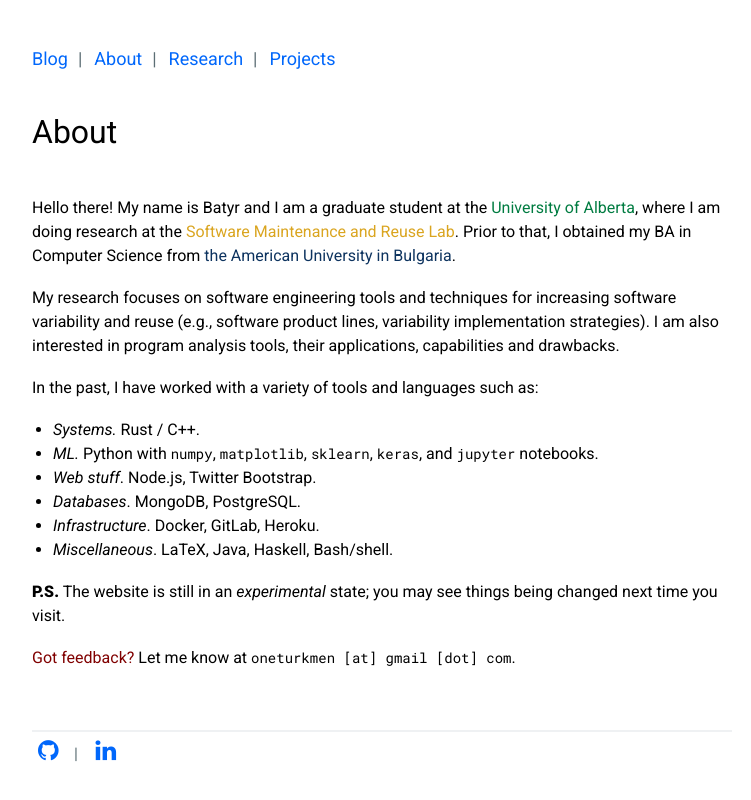
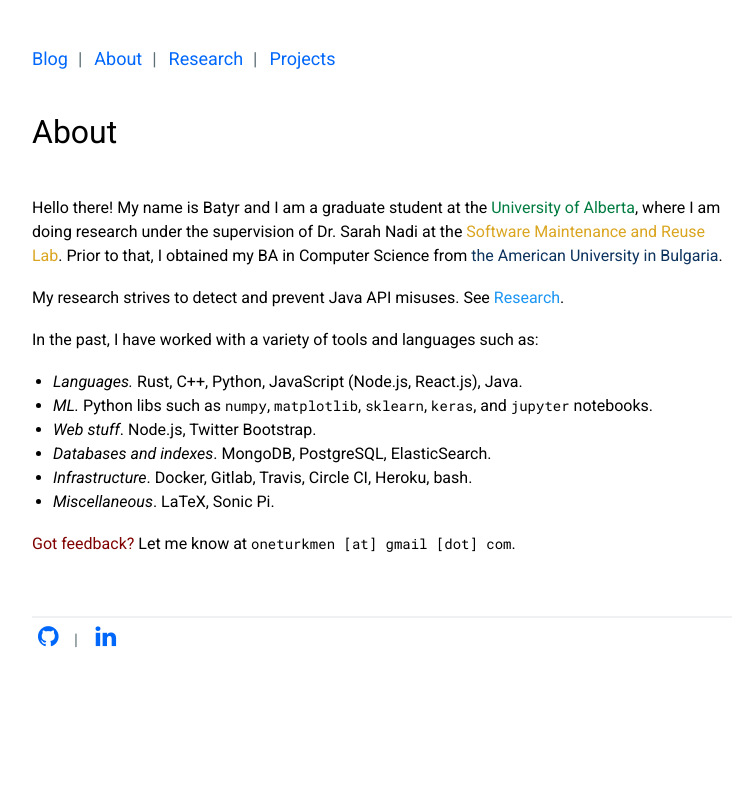
Before and after one commit to oneturkmen/oneturkmen.github.io, a Jekyll site: the page built from _pages/about.markdown, in a window 1280 px wide. Shown: the top 800 px of the page, without its empty margins (258-1009 px from the left). Built offline with Jekyll 4.4.1, drawn with Linux system fonts in a browser that asks for light colours.

Commit message:
Add research page

```diff
--- a/_includes/header.html
+++ b/_includes/header.html
@@ -1,5 +1,5 @@
 <header class="c-page__header">
     <p>
-    <a href="{{ "/" | prepend: site.baseurl }}">Blog</a><span class="u-separate"></span> <a href="{{ "/about/" | prepend: site.baseurl }}">About</a><span class="u-separate"></span> <a href="{{ "/projects/" | prepend: site.baseurl }}">Research</a><span class="u-separate"></span> <a href="{{ "/projects/" | prepend: site.baseurl }}">Projects</a>
+    <a href="{{ "/" | prepend: site.baseurl }}">Blog</a><span class="u-separate"></span> <a href="{{ "/about/" | prepend: site.baseurl }}">About</a><span class="u-separate"></span> <a href="{{ "/research/" | prepend: site.baseurl }}">Research</a><span class="u-separate"></span> <a href="{{ "/projects/" | prepend: site.baseurl }}">Projects</a>
     </p>
 </header>
--- a/_pages/about.markdown
+++ b/_pages/about.markdown
@@ -6,25 +6,22 @@
 
 Hello there! My name is Batyr and I am a graduate student at the
 [<span style="color: #007c41;">University of Alberta</span>](https://www.ualberta.ca),
-where I am doing research at the
+where I am doing research under the supervision of Dr. Sarah Nadi at the
 [<span style="color: #DAA520;">Software Maintenance and Reuse Lab</span>](https://sarahnadi.org/smr/).
 Prior to that, I obtained my BA in Computer Science from [<span style="color: #0d335f;">the American University in
 Bulgaria</span>](https://www.aubg.edu/).
 
-My research focuses on software engineering tools and techniques for increasing software
-variability and reuse (e.g., software product lines, variability implementation
-strategies). I am also interested in program analysis tools, their
-applications, capabilities and drawbacks.
+My research strives to detect and prevent Java API misuses. See [<span
+style="color: #1b96f3;">Research</span>](https://batyr.dev/research).
+
 
 In the past, I have worked with a variety of tools and languages such as:
 
-- *Systems.* Rust / C++.
-- *ML.* Python with `numpy`, `matplotlib`, `sklearn`, `keras`, and `jupyter` notebooks.
+- *Languages.* Rust, C++, Python, JavaScript (Node.js, React.js), Java.
+- *ML.* Python libs such as `numpy`, `matplotlib`, `sklearn`, `keras`, and `jupyter` notebooks.
 - *Web stuff*. Node.js, Twitter Bootstrap.
-- *Databases*. MongoDB, PostgreSQL.
-- *Infrastructure*. Docker, GitLab, Heroku.
-- *Miscellaneous*. LaTeX, Java, Haskell, Bash/shell.
-
-**P.S.** The website is still in an *experimental* state; you may see things being changed next time you visit.
+- *Databases and indexes*. MongoDB, PostgreSQL, ElasticSearch.
+- *Infrastructure*. Docker, Gitlab, Travis, Circle CI, Heroku, bash.
+- *Miscellaneous*. LaTeX, Sonic Pi.
 
 <span style="color: #800000">Got feedback?</span> Let me know at `oneturkmen [at] gmail [dot] com`.
```
Also changed, not shown: _pages/research.markdown (added, +39 -0 lines).
